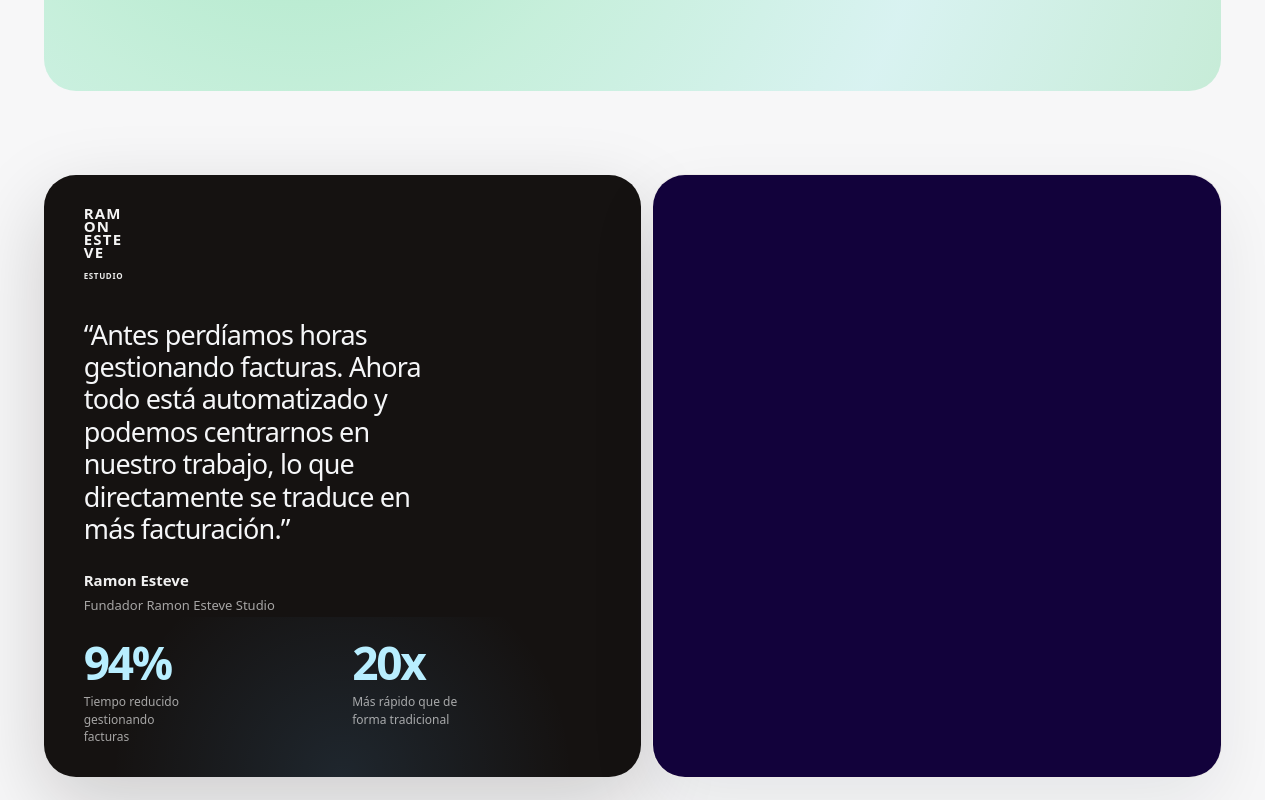
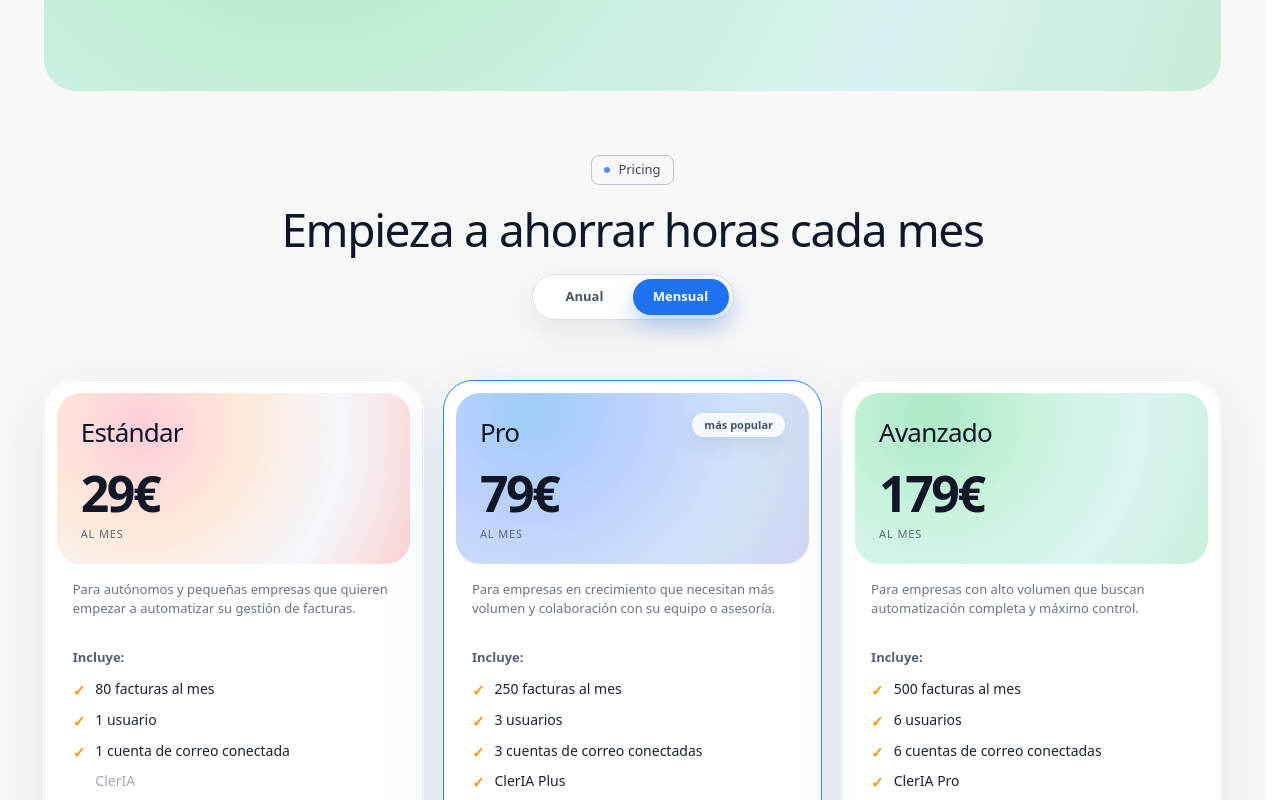
Before and after one commit to Ascend-Solutions-SL/clerio-web, a Next.js app: page / in a window 1280 px wide. Shown: the part 3720-4520 px from the top of the page. Built offline with nearby package versions, Linux system fonts and the light colour scheme.

Commit message:
Temporarily hide Ramon Esteve section

```diff
--- a/app/page.tsx
+++ b/app/page.tsx
@@ -86,9 +86,9 @@ export default function Home() {
         <ScrollStepsSection />
       </div>
 
-      <div id="clientes">
+      {/* <div id="clientes">
         <FounderTestimonialSection />
-      </div>
+      </div> */}
 
       <div id="pricing">
         <PricingSection />
```
